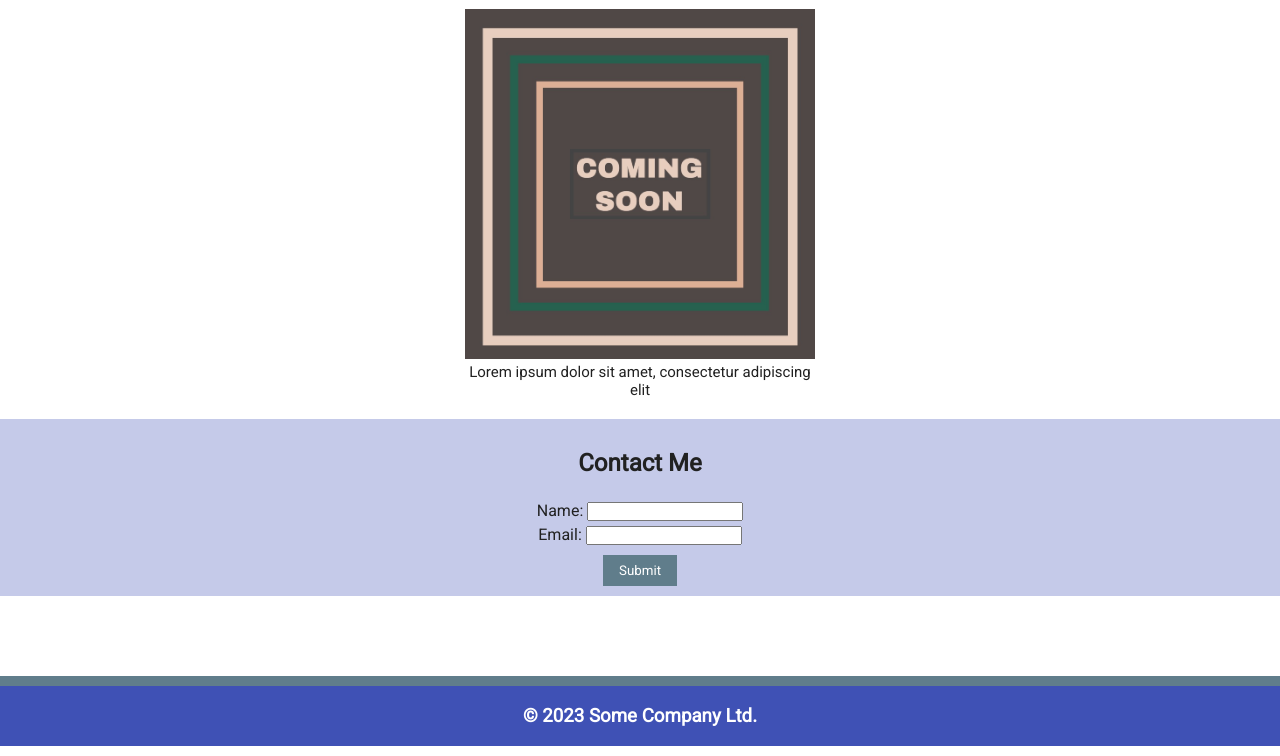
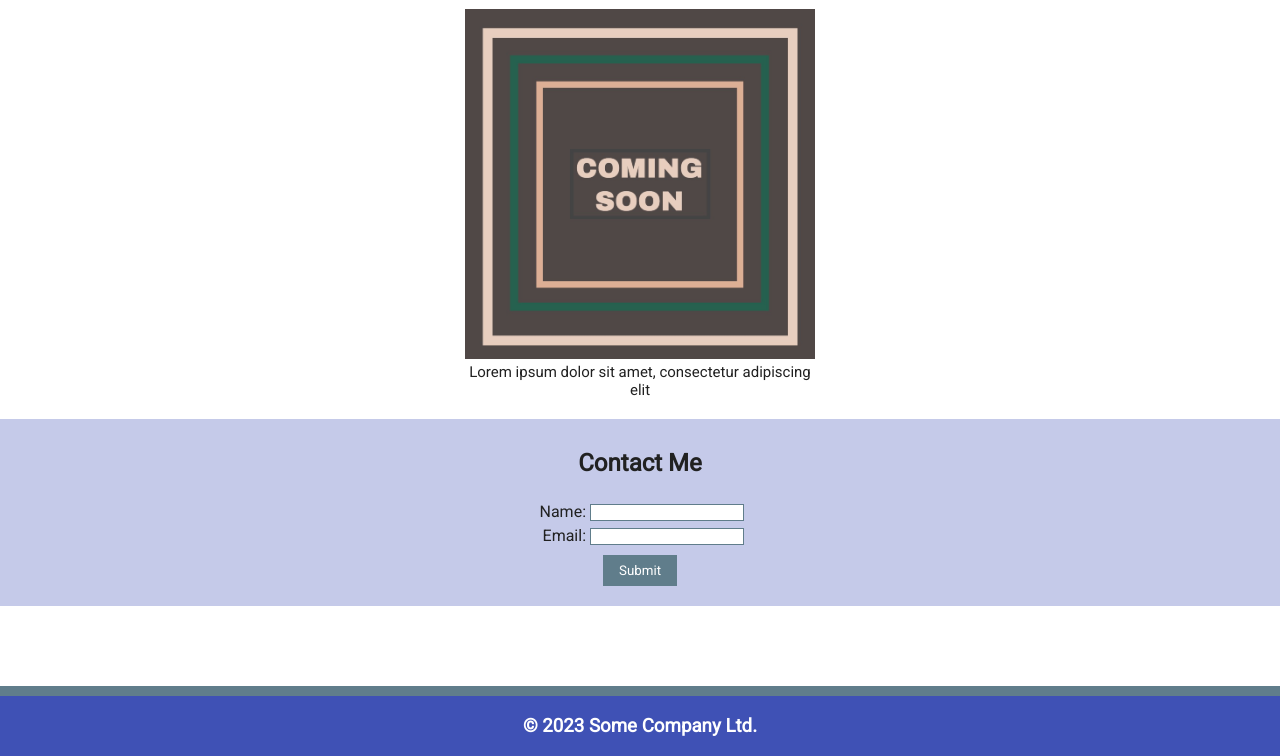
Before and after one commit to ashoener/landing-page, a plain HTML site: page index.html in a window 1280 px wide. Shown: the part 71-827 px from the top of the page. Drawn offline with Linux system fonts and the light colour scheme.

Commit message:
Remove unused styling, make labels same width

```diff
--- a/assets/css/style.css
+++ b/assets/css/style.css
@@ -107,15 +107,21 @@ main figure figcaption {
   padding: 15px 0;
 }
 
+#contact label {
+  display: inline-block;
+  width: 50px;
+  text-align: right;
+}
+
 #contact input {
-  margin-top: 5px;
   min-width: 10vh;
+  border: 1px solid var(--accent-color);
 }
 
 #contact button {
-  display: inline-block;
+  display: block;
   padding: 8px 16px;
-  margin-top: 10px;
+  margin: 10px auto;
   background-color: var(--accent-color);
   border: none;
   color: var(--text-color);
```
